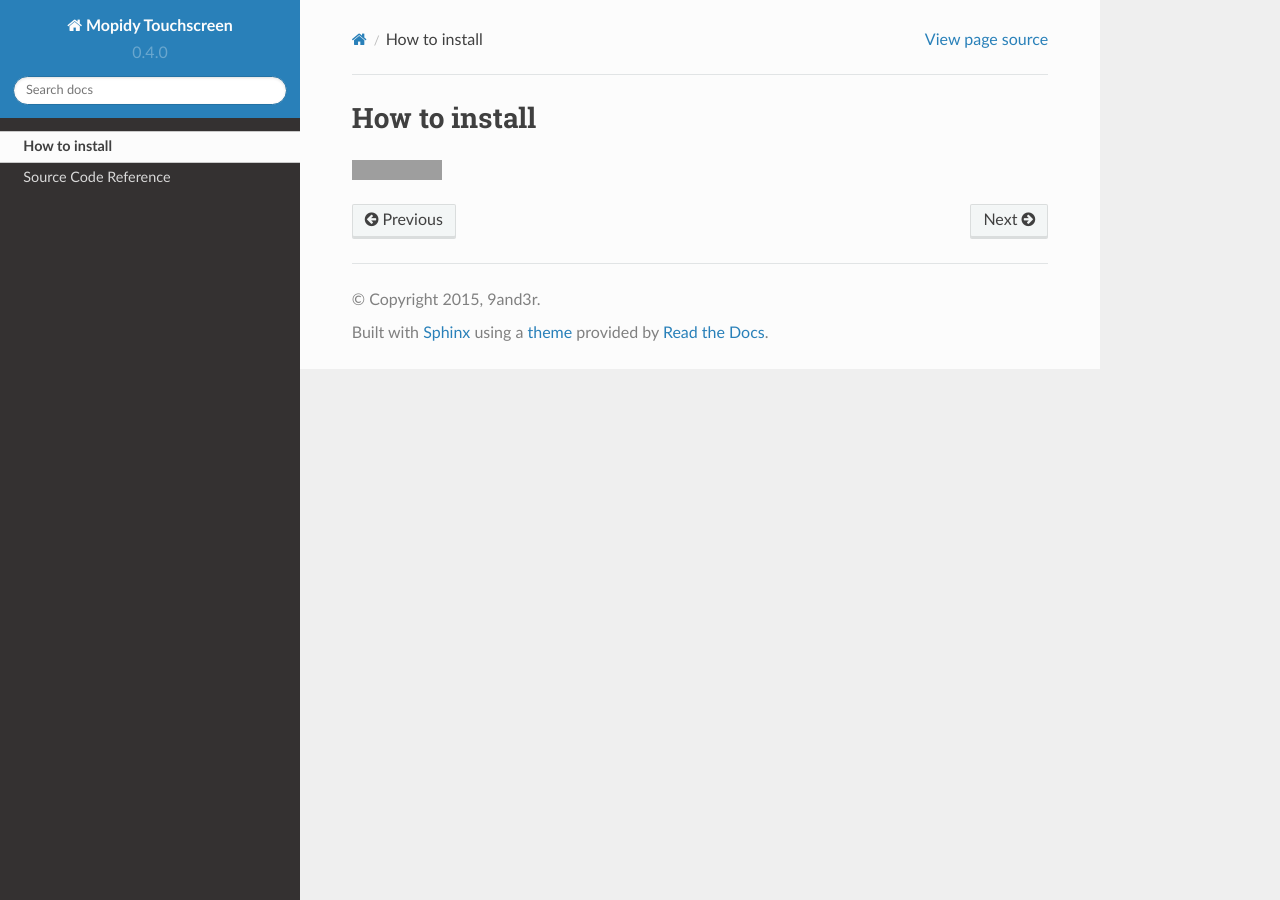
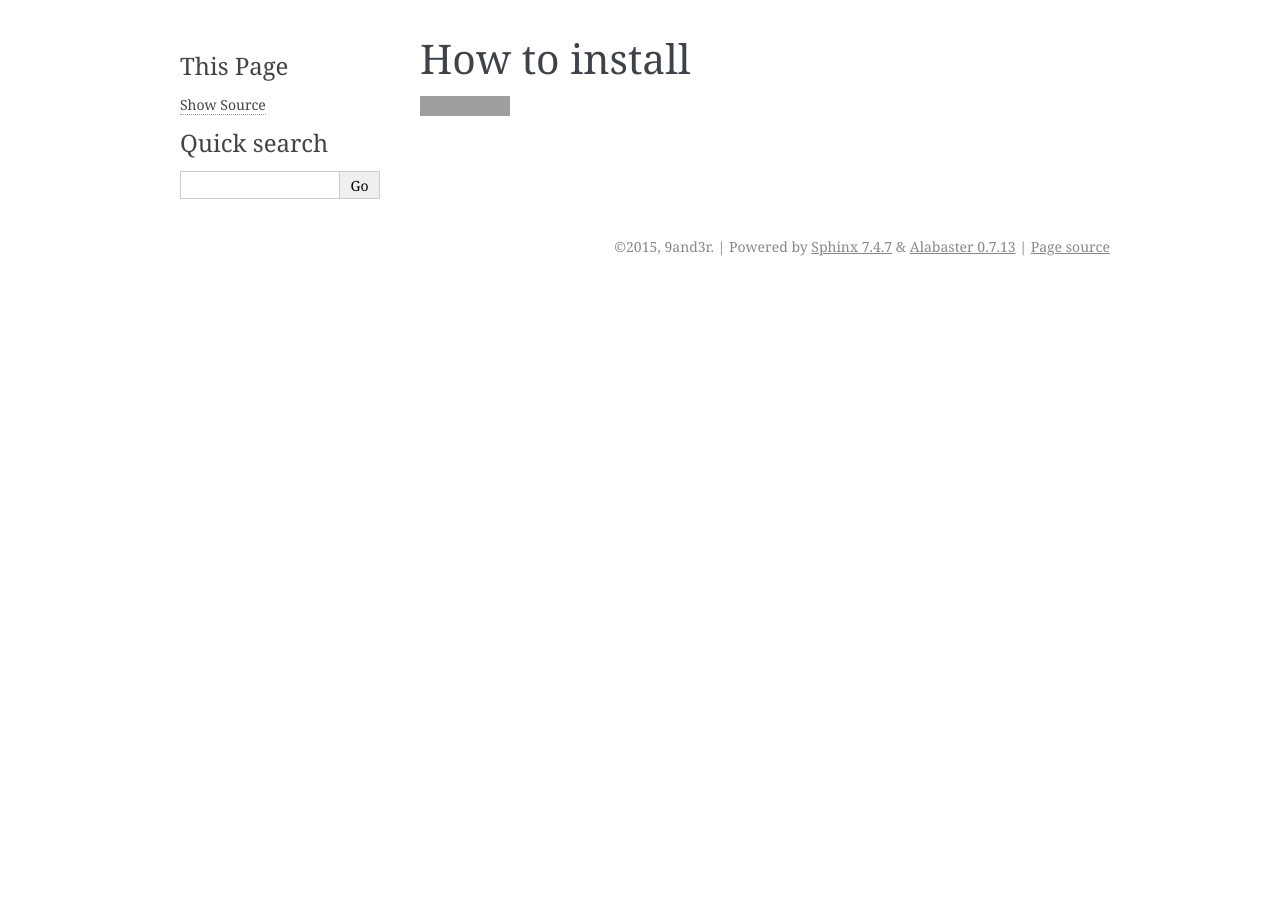
Before and after one commit to 9and3r/mopidy-touchscreen, a Sphinx documentation site: the page built from docs/how_to_install.rst, in a window 1280 px wide. Built offline with Sphinx 7.4.7, drawn with Linux system fonts in a browser that asks for light colours; grey boxes are pictures that could not be loaded.

Commit message:
Doc theme removed

```diff
--- a/docs/conf.py
+++ b/docs/conf.py
@@ -284,11 +284,3 @@
 
 # If true, do not generate a @detailmenu in the "Top" node's menu.
 #texinfo_no_detailmenu = False
-
-# on_rtd is whether we are on readthedocs.org, this line of code grabbed from docs.readthedocs.org
-on_rtd = os.environ.get('READTHEDOCS', None) == 'True'
-
-if not on_rtd:  # only import and set the theme if we're building docs locally
-    import sphinx_rtd_theme
-    html_theme = 'sphinx_rtd_theme'
-    html_theme_path = [sphinx_rtd_theme.get_html_theme_path()]
```
